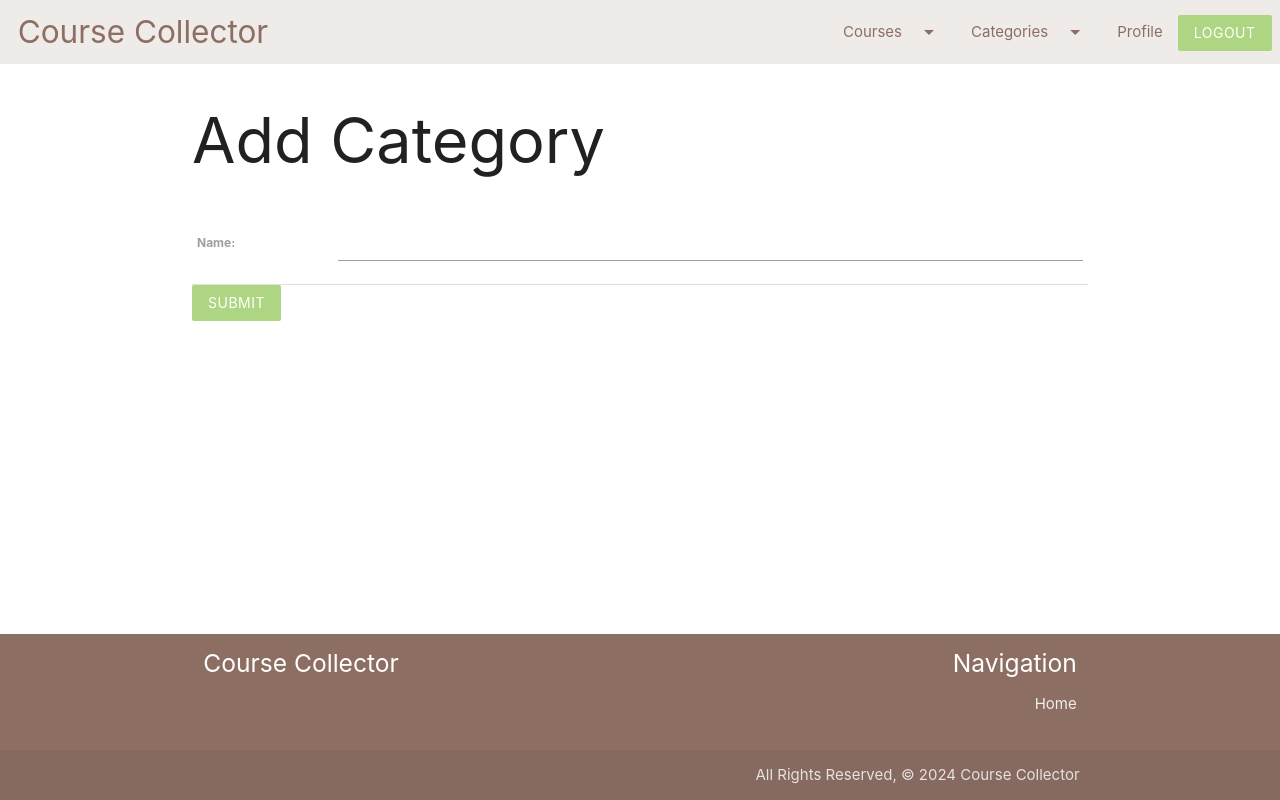
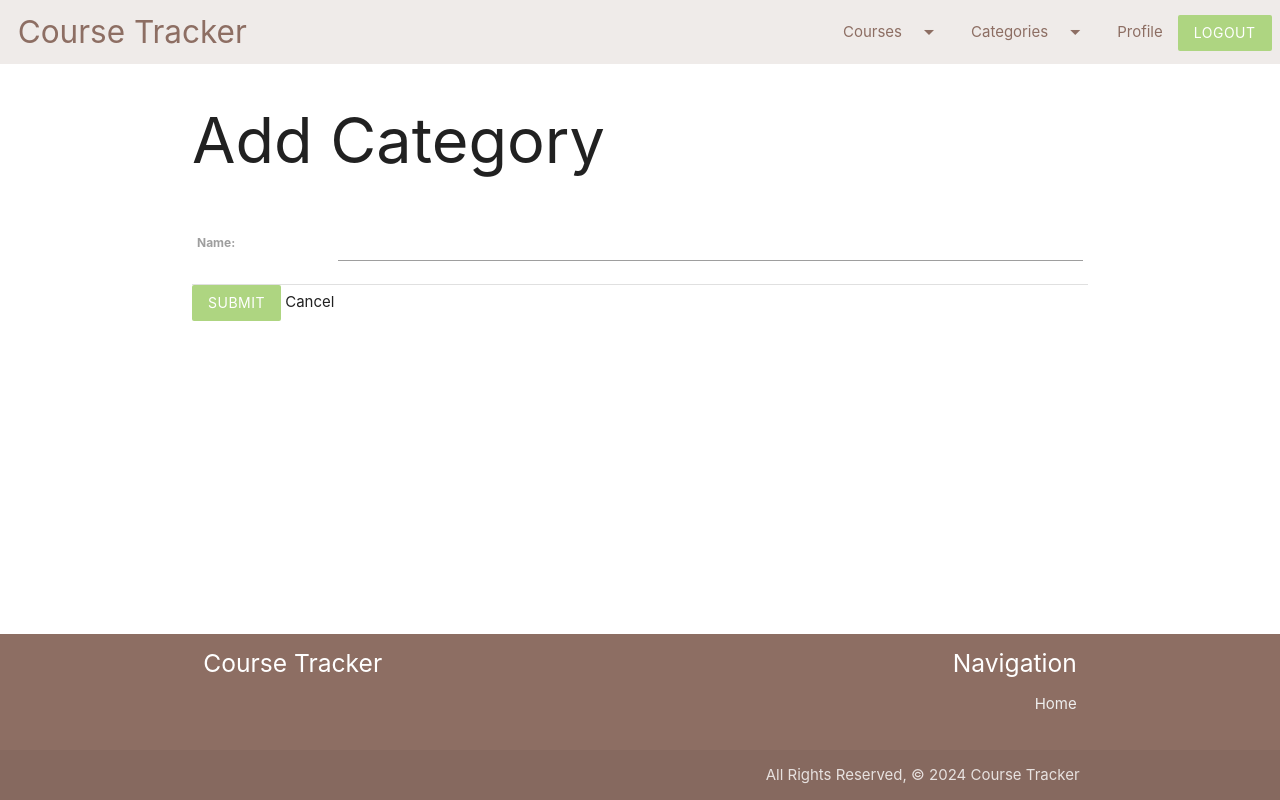
Before and after one commit to asands94/coursecollector, a Django app: page /category/create in a window 1280 px wide. Run offline with Django 5.2, Linux system fonts and the light colour scheme; the visitor is signed in with stand-in values (Sample User, id 1).

Commit message:
update app name to course tracker

```diff
--- a/main_app/templates/base.html
+++ b/main_app/templates/base.html
@@ -5,7 +5,7 @@
     <meta charset="UTF-8" />
     <meta name="viewport" content="width=device-width, initial-scale=1.0" />
     <meta http-equiv="X-UA-Compatible" content="ie=edge" />
-    <title>Course Collector</title>
+    <title>Course Tracker</title>
     <!-- <link
       rel="stylesheet"
       href="https://cdnjs.cloudflare.com/ajax/libs/materialize/1.0.0/css/materialize.min.css"
@@ -62,7 +62,7 @@
       {% endif %}
       <nav class="">
         <div class="nav-wrapper">
-          <a href="{% url 'home' %}" class="brand-logo">&nbsp;&nbsp;Course Collector</a>
+          <a href="{% url 'home' %}" class="brand-logo">&nbsp;&nbsp;Course Tracker</a>
           <a href="#" data-target="mobile" class="sidenav-trigger"
           ><i class="material-icons ">menu</i></a
         >
@@ -149,7 +149,7 @@
       <div class="container">
         <div class="row">
           <div class="col l6 s6">
-            <h5 class="white-text left">Course Collector</h5>
+            <h5 class="white-text left">Course Tracker</h5>
           </div>
           <div class="col l4 offset-l2 s6">
             <h5 class="white-text">Navigation</h5>
@@ -165,7 +165,7 @@
       </div>
       <div class="footer-copyright">
         <div class="container">
-          All Rights Reserved, &copy; 2024 Course Collector &nbsp;
+          All Rights Reserved, &copy; 2024 Course Tracker &nbsp;
         </div>
       </div>
     </footer>
--- a/main_app/templates/category/category_confirm_delete.html
+++ b/main_app/templates/category/category_confirm_delete.html
@@ -9,6 +9,6 @@
 <form action="" method="POST">
   {% csrf_token %}
   <input type="submit" value="Yes - Delete!" class="btn light-green lighten-2" />
-  <a href="{% url 'course_detail' category.id %}">Cancel</a>
+  <a href="{% url 'category_detail' category.id %}">Cancel</a>
 </form>
 {% endblock %}
--- a/main_app/templates/category/category_form.html
+++ b/main_app/templates/category/category_form.html
@@ -10,5 +10,6 @@
     {{ form.as_table }}
   </table>
   <input type="submit" value="Submit" class="btn light-green lighten-2" />
+  <a href="{% url 'category_index' %}">Cancel</a>
 </form>
 {% endblock %}
--- a/main_app/templates/course/course_form.html
+++ b/main_app/templates/course/course_form.html
@@ -10,6 +10,7 @@
     {{ form.as_table }}
   </table>
   <input type="submit" value="Submit" class="btn light-green lighten-2" />
+  <a href="{% url 'course_index' %}">Cancel</a>
 </form>
 
 <script>
--- a/main_app/views.py
+++ b/main_app/views.py
@@ -11,8 +11,8 @@ from django.shortcuts import get_object_or_404
 
 # Create your views here.
 def home(request):
-    courses = Course.objects.filter(user=request.user)
-    return render(request, 'home.html', {'courses':courses})
+
+    return render(request, 'home.html')
 
 def signup(request):
   error_message = ''
```
